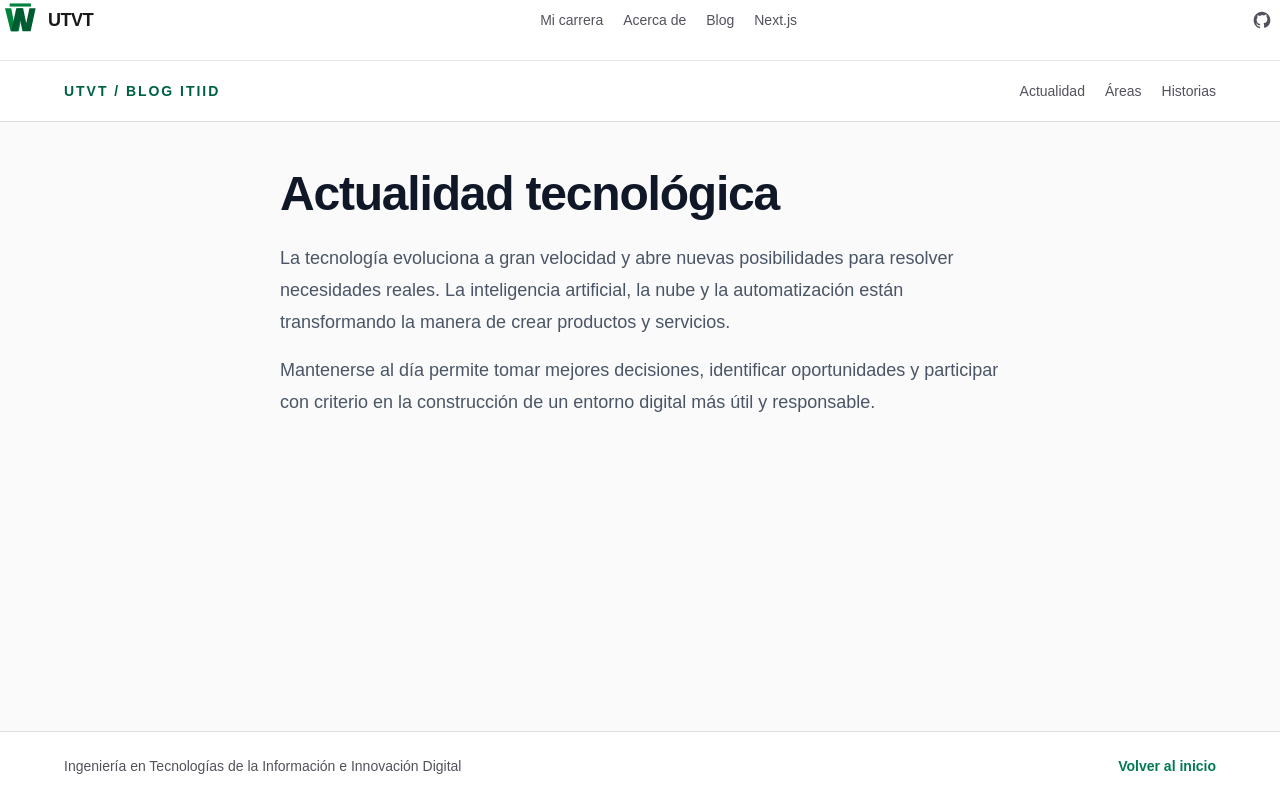
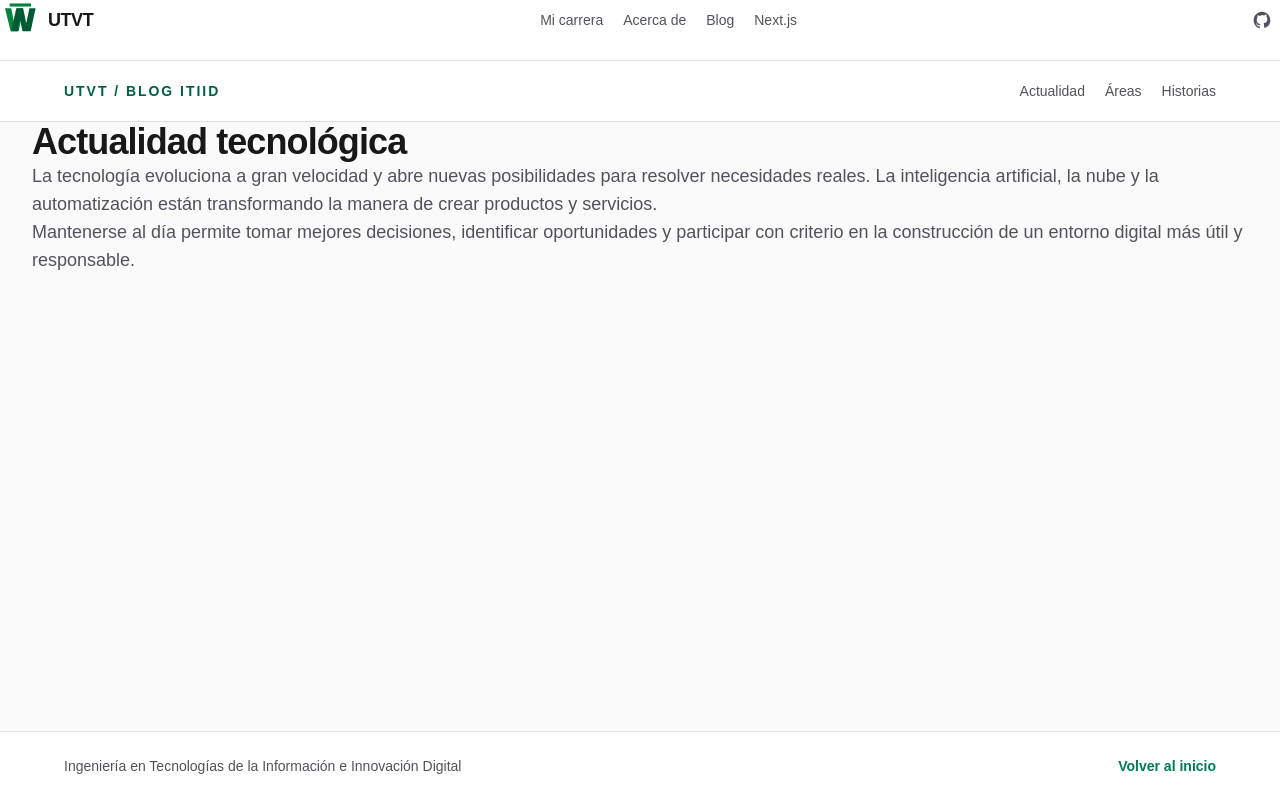
Before and after one commit to Jafet-s/first-steps, a Next.js app: page /blog/actualidad-tecnologica in a window 1280 px wide. Built offline with nearby package versions, Linux system fonts and the light colour scheme.

Commit message:
Optimización de Rutas Dynamicas

```diff
--- a/app/blog/[slug]/page.tsx
+++ b/app/blog/[slug]/page.tsx
@@ -1,59 +1,20 @@
-type BlogPostPagePageProps = {
-    params: Promise<{
-        slug: string;
-    }>;
+import BlogPostContent from "@/app/components/utils/BlogPostContent";
+import { blogPosts } from "@/app/data/blog-post";
+import { BlogPostPageProps } from "@/app/types/blog";
 
-};
+async function BlogPostPage({ params }: BlogPostPageProps) {
 
-const blogPosts: Record<string, { title: string; paragraphs: string[] }> = {
-    "actualidad-tecnologica": {
-        title: "Actualidad tecnológica",
-        paragraphs: [
-            "La tecnología evoluciona a gran velocidad y abre nuevas posibilidades para resolver necesidades reales. La inteligencia artificial, la nube y la automatización están transformando la manera de crear productos y servicios.",
-            "Mantenerse al día permite tomar mejores decisiones, identificar oportunidades y participar con criterio en la construcción de un entorno digital más útil y responsable.",
-        ],
-    },
-    "areas-de-formacion": {
-        title: "Áreas de formación",
-        paragraphs: [
-            "La formación en tecnologías de la información reúne conocimientos de desarrollo de software, redes, datos, ciberseguridad e innovación. Cada área aporta herramientas para comprender y transformar el mundo digital.",
-            "Explorar distintas especialidades ayuda a construir un perfil versátil, capaz de colaborar, aprender continuamente y diseñar soluciones con impacto.",
-        ],
-    },
-    "historias-que-inspiran": {
-        title: "Historias que inspiran",
-        paragraphs: [
-            "Los proyectos y experiencias de nuestra comunidad muestran que las ideas crecen cuando se comparten. Cada reto superado deja aprendizajes que pueden inspirar a otras personas a comenzar.",
-            "Conocer estas historias nos recuerda que la curiosidad, la colaboración y la constancia son parte esencial de cualquier camino de innovación.",
-        ],
-    },
-};
+  const { slug } = await params;
 
-async function BlogPostPagePage({ params }: BlogPostPagePageProps) {
-    const { slug } = await params;
+  const post = blogPosts[slug] ?? {
+    title: slug.replace(/-/g, " "),
+    paragraph: [
+      "Este espacio reúne ideas, experiencias y recursos relacionados con la tecnología y la innovación digital.",
+      "Te invitamos a seguir explorando los contenidos de nuestro blog para descubrir nuevas perspectivas.",
+    ],
+  };
 
-    const post = blogPosts[slug];
-
-    if (!post) {
-        return (
-            <div>
-                <h1>Post not found</h1>
-            </div>
-        );
-    }
-
-    return (
-         <div className="mx-auto max-w-3xl px-6 py-12">
-            <h1 className="mb-6 text-4xl font-bold tracking-tight text-gray-900 sm:text-5xl">
-                {post.title}
-            </h1>
-            {post.paragraphs.map((paragraph, index) => (
-                <p key={paragraph} className={index === 0 ? "mb-4 text-lg leading-8 text-gray-600" : "text-lg leading-8 text-gray-600"}>
-                    {paragraph}
-                </p>
-            ))}
-        </div>
-    );
+  return <BlogPostContent post={post} />;
 }
 
-export default BlogPostPagePage;
+export default BlogPostPage;
--- /dev/null
+++ b/app/components/utils/BlogPostContent.tsx
@@ -0,0 +1,26 @@
+import { BlogPost } from "@/app/types/blog";
+
+type BlogPosts = {
+    post: BlogPost;
+};
+
+
+function BlogPostContent({ post }: BlogPosts) {
+
+    return (
+        <div className="mx-auto max-w-3xl px-6 sm:px-6 lg:max-w-7xl lg:px-8">
+            <h1 className="text-3xl font-bold tracking-tight text-zinc-900 sm:text-4xl">
+                {post.title}
+            </h1>
+
+                {post.paragraph.map((paragraph, index) => (
+                    <p key={index} className="text-lg text-zinc-600">
+                        {paragraph}
+                    </p>
+                ))}
+
+        </div>
+    );
+}
+
+export default BlogPostContent;
--- /dev/null
+++ b/app/data/blog-post.ts
@@ -0,0 +1,27 @@
+import { BlogPost } from "../types/blog";
+
+export const blogPosts: Record<string, BlogPost> = {
+  "actualidad-tecnologica": {
+    title: "Actualidad tecnológica",
+    paragraph: [
+      "La tecnología evoluciona a gran velocidad y abre nuevas posibilidades para resolver necesidades reales. La inteligencia artificial, la nube y la automatización están transformando la manera de crear productos y servicios.",
+        "Mantenerse al día permite tomar mejores decisiones, identificar oportunidades y participar con criterio en la construcción de un entorno digital más útil y responsable.",
+    ],
+  },
+
+  "areas-de-formacion": {
+    title: "Áreas de formación",
+    paragraph: [
+      "La formación en tecnologías de la información reúne conocimientos de desarrollo de software, redes, datos, ciberseguridad e innovación. Cada área aporta herramientas para compren der, transforma",
+      "Explorar distintas especialidades ayuda a construir un perfil versátil, capaz de colaborar, aprender continuamente y diseñar soluciones con impacto.",
+    ],
+  },
+
+  "historias-que-inspiran": {
+    title: "Historias que inspiran",
+    paragraph: [
+      "Los proyectos y experiencias de nuestra comunidad muestran que las ideas crecen cuando se comparten. Cada reto superado deja aprendizajes que pueden inspirar a otras personas a continuar.",
+      "Conocer estas historias nos recuerda que la curiosidad, la colaboración y la constancia son parte esencial de cualquier camino de innovación.",
+    ],
+  },
+};
```
